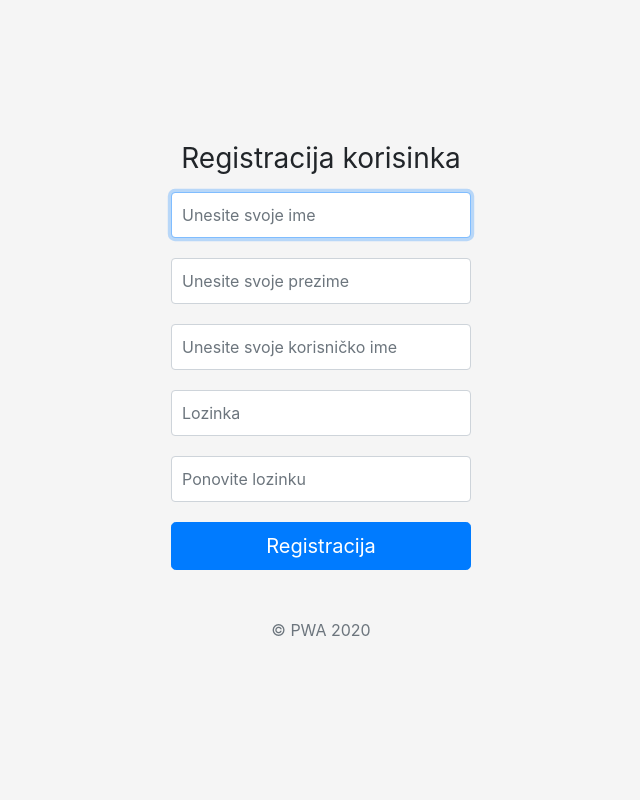
After one commit to akrstic1/pwa-projekt, a PHP site: page /registracija.php in a window 1280 px wide. The commit adds this page. Shown: the whole page, without its empty margins (319-959 px from the left). Run offline with PHP 8.4, Linux system fonts and the light colour scheme.

Commit message:
Registracija working

```diff
--- a/css/login.css
+++ b/css/login.css
@@ -38,3 +38,10 @@ body {
 .form-login input {
   margin-bottom: 20px;
 }
+
+form .error{
+    border-color: red;
+    color: red;
+    margin-bottom: 1.5rem;
+
+}
--- /dev/null
+++ b/js/registration-validation.js
@@ -0,0 +1,66 @@
+$(function () {
+    $("form[name='registracija']").validate({
+        // Specify validation rules
+        rules: {
+            ime: {
+                required: true,
+                maxlength: 30,
+
+            },
+            prezime: {
+                required: true,
+                maxlength: 30,
+
+            },
+            korisnicko_ime: {
+                required: true,
+                minlength: 5,
+                maxlength: 15,
+
+            },
+            lozinka1: {
+                required: true,
+                minlength: 4,
+                maxlength: 15,
+
+            },
+            lozinka2: {
+                required: true,
+                equalTo: "#lozinka1",
+            }
+        },
+        // Specify validation error messages
+        messages: {
+            ime: {
+                required: "Unesite ime",
+                maxlength: "Ime ne smije biti dulje od 30 znakova",
+
+            },
+            prezime: {
+                required: "Unesite prezime",
+                maxlength: "Prezime ne smije biti dulje od 30 znakova",
+
+            },
+            korisnicko_ime: {
+                required: "Unesite korisničko ime",
+                minlength: "Korisničko ime ne smije biti kraće od 5 znakova",
+                maxlength: "Korisničko ime ne smije biti dulje od 15 znakova",
+
+            },
+            lozinka1: {
+                required: "Unesite lozinku",
+                minlength: "Lozinka ne smije biti kraće od 4 znaka",
+                maxlength: "Lozinka ne smije biti dulje od 15 znakova",
+
+            },
+            lozinka2: {
+                required: "Ponovite lozinku",
+                equalTo: "Lozinke moraju biti iste",
+            }
+        },
+
+        submitHandler: function (form) {
+            form.submit();
+        }
+    });
+});
--- a/login.php
+++ b/login.php
@@ -62,10 +62,10 @@ if( isset($_POST["submit"]) ){
     <form class="form-login" action="<?php echo $_SERVER['PHP_SELF']; ?>" method="POST" >
 
       <h1 class="h3 mb-3 font-weight-normal">Prijava korisinka</h1>
-      <label for="username" class="sr-only">Korisničko ime</label>
+      <label for="korisnicko_ime" class="sr-only">Korisničko ime</label>
       <input type="text" id="korisnicko_ime" name="korisnicko_ime" class="form-control" placeholder="Unesite svoje korisničko ime" required autofocus>
 
-      <label for="password" class="sr-only">Password</label>
+      <label for="lozinka" class="sr-only">Lozinka</label>
       <input type="password" id="lozinka" name="lozinka" class="form-control" placeholder="Lozinka" required>
 
       <button class="btn btn-lg btn-primary btn-block" type="submit" name="submit">Prijava</button>
--- /dev/null
+++ b/registracija.php
@@ -0,0 +1,85 @@
+<?php
+if( isset($_POST["submit"]) ){
+    //Konkecija
+    include 'connect.php';
+
+    //Provjera postoji li već korisnik
+    $korisnicko_ime = $_POST["korisnicko_ime"];
+    $prequery = "SELECT * FROM korisnik WHERE korisnicko_ime=?";
+    $query = mysqli_stmt_init($dbc);
+
+    if( mysqli_stmt_prepare($query, $prequery) ){
+        mysqli_stmt_bind_param($query, 's', $korisnicko_ime);
+        mysqli_stmt_execute($query);
+        mysqli_stmt_store_result($query);
+    }else{
+        die("Error querying database");
+    }
+
+    if(mysqli_stmt_num_rows($query) != 0){
+        exit("Korisničko ime već je u uporabi!");
+    }
+    //Provjera
+
+    //Priprema za unos
+    $hashed_loznika = password_hash($_POST["lozinka1"], CRYPT_BLOWFISH);
+    $ime = $_POST["ime"];
+    $prezime = $_POST["prezime"];
+
+    //Priprema i pokretanje upita
+    $prequery = "INSERT INTO korisnik (ime, prezime, korisnicko_ime, lozinka, razina) VALUES (?, ?, ?, ?, 1)";
+    $query = mysqli_stmt_init($dbc);
+
+    if( mysqli_stmt_prepare($query, $prequery) ){
+        mysqli_stmt_bind_param($query, 'ssss', $ime, $prezime , $korisnicko_ime, $hashed_loznika);
+
+        mysqli_stmt_execute($query);
+
+        echo "Registracija uspješna. Kliknite <a href='login.php'>ovdje</a> za login";
+    }
+}
+?>
+<!doctype html>
+<html lang="en">
+  <head>
+    <meta charset="utf-8">
+    <meta name="viewport" content="width=device-width, initial-scale=1, shrink-to-fit=no">
+
+    <title>Prijava korisnika</title>
+    <!-- JS implementation -->
+    <script src="https://ajax.googleapis.com/ajax/libs/jquery/3.4.1/jquery.min.js"></script>
+    <script src="https://cdnjs.cloudflare.com/ajax/libs/jquery-validate/1.19.1/jquery.validate.min.js"></script>
+    <script src="js/registration-validation.js"></script>
+
+    <!-- Bootstrap core CSS -->
+    <link rel="stylesheet" href="https://stackpath.bootstrapcdn.com/bootstrap/4.3.1/css/bootstrap.min.css" integrity="sha384-ggOyR0iXCbMQv3Xipma34MD+dH/1fQ784/j6cY/iJTQUOhcWr7x9JvoRxT2MZw1T" crossorigin="anonymous">
+
+    <!-- Custom styles for this template -->
+    <link href="css/login.css" rel="stylesheet">
+  </head>
+
+  <body class="text-center">
+    <form name="registracija" class="form-login" action="<?php echo $_SERVER['PHP_SELF']; ?>" method="POST" >
+
+    <h1 class="h3 mb-3 font-weight-normal">Registracija korisinka</h1>
+    <label for="username" class="sr-only">Ime</label>
+    <input type="text" id="ime" name="ime" class="form-control" placeholder="Unesite svoje ime" required autofocus>
+
+    <label for="username" class="sr-only">Prezime</label>
+    <input type="text" id="prezime" name="prezime" class="form-control" placeholder="Unesite svoje prezime" required autofocus>
+
+    <label for="username" class="sr-only">Korisničko ime</label>
+    <input type="text" id="korisnicko_ime" name="korisnicko_ime" class="form-control" placeholder="Unesite svoje korisničko ime" required autofocus>
+
+    <label for="lozinka1" class="sr-only">Lozinka</label>
+    <input type="password" id="lozinka1" name="lozinka1" class="form-control" placeholder="Lozinka" required>
+
+    <label for="lozinka2" class="sr-only">Ponovite lozinku</label>
+    <input type="password" id="lozinka2" name="lozinka2" class="form-control" placeholder="Ponovite lozinku" required>
+
+    <button class="btn btn-lg btn-primary btn-block" type="submit" name="submit">Registracija</button>
+
+    <p class="mt-5 mb-3 text-muted">&copy; PWA 2020 </p>
+    </form>
+  </body>
+</html>
```
